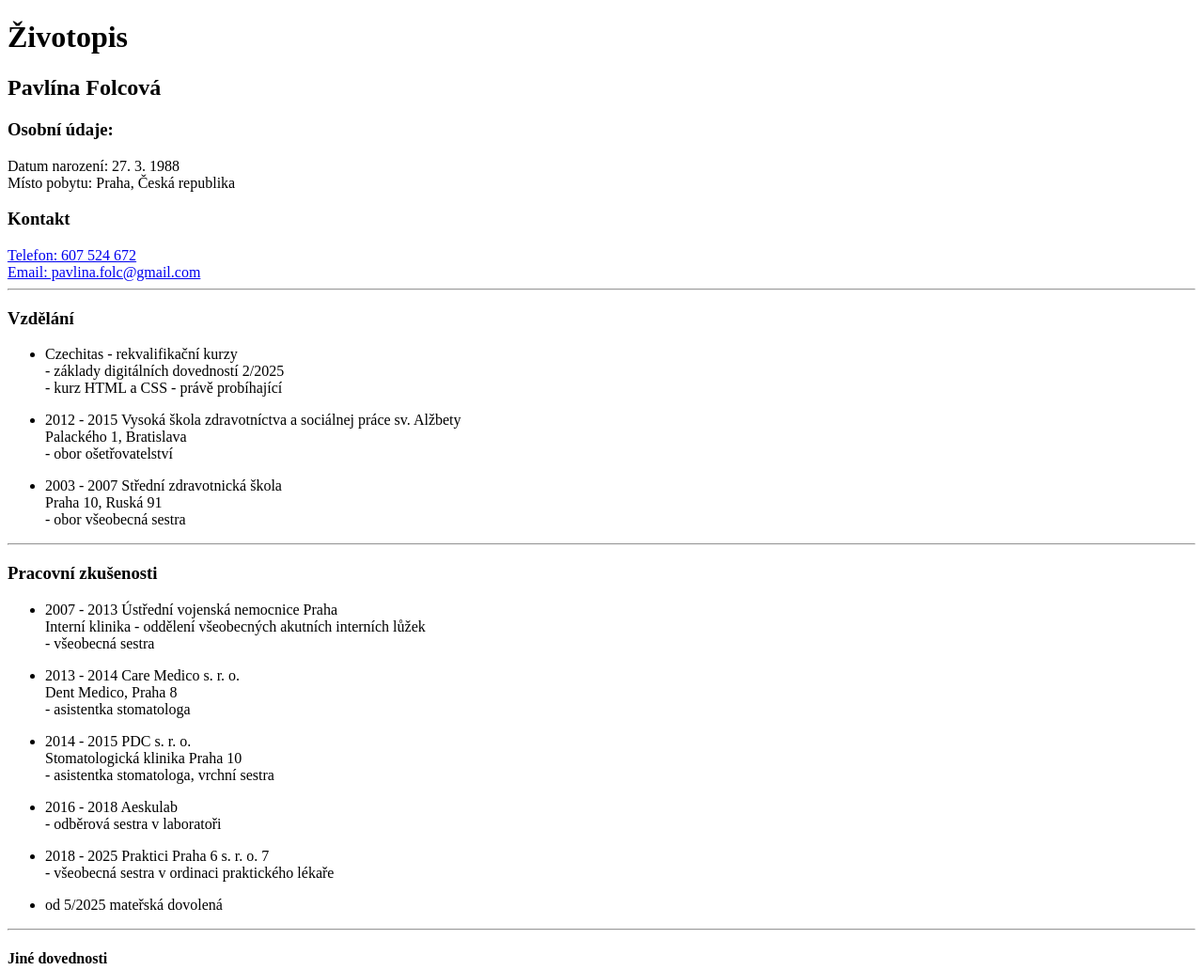
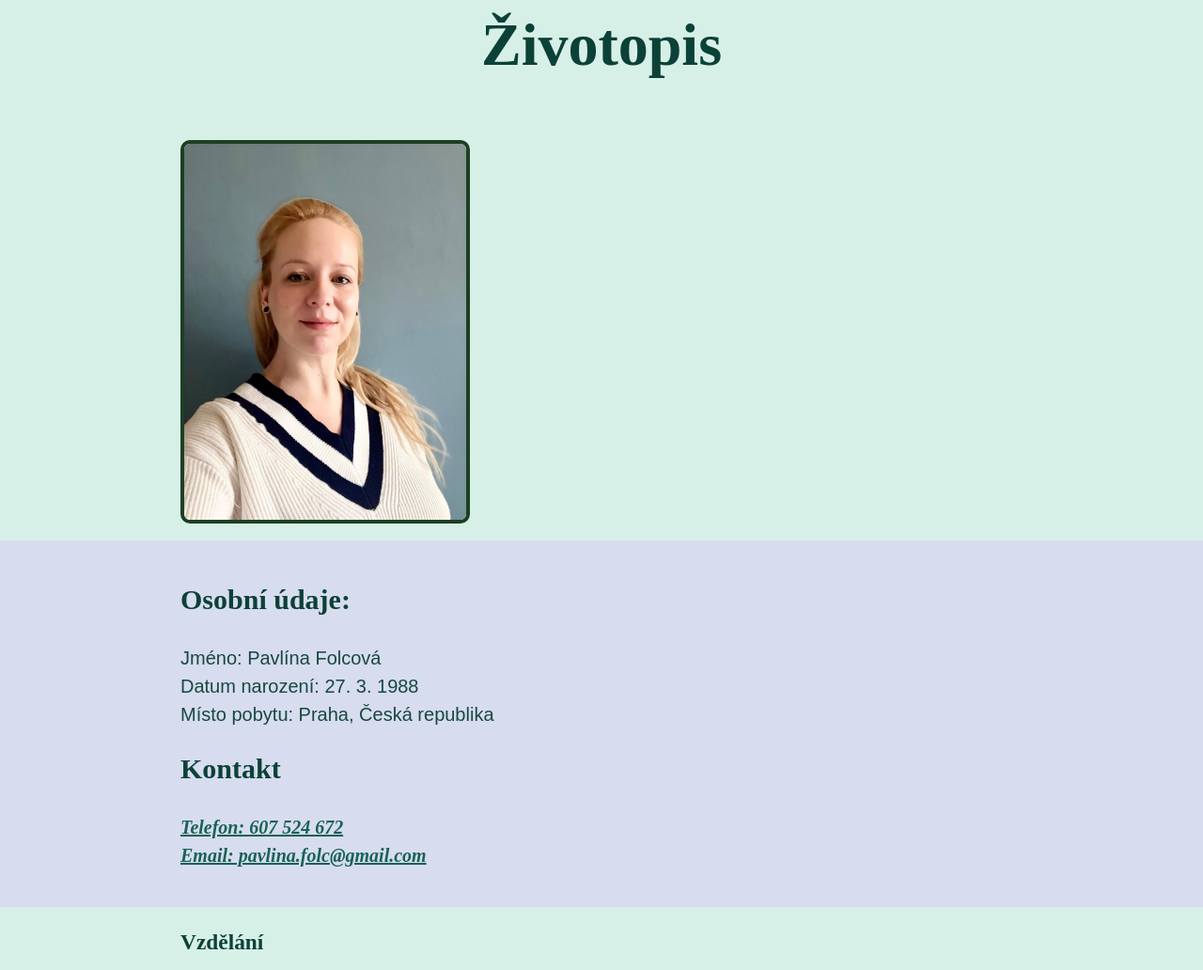
Before and after one commit to PawlF/Zivotopis-ukol01, a plain HTML site: page index.html in a window 1280 px wide. Shown: the top 1032 px of the page at 94% size. Drawn offline with Linux system fonts and the light colour scheme.

Commit message:
prvni pokusy s css

```diff
--- a/index.html
+++ b/index.html
@@ -8,19 +8,24 @@
 </head>
 <body>
 
+<header class="hlavicka">
+    <h1> Životopis </h1>
+</header>
 
- <h1> Životopis </h1>
+<section class="foto">
+    <img src="profil photo.jpg" alt=" profilové foto">
+</section>
 
- <h2>Pavlína Folcová </h2>
-
- <h3> Osobní údaje:</h3>
+<section class="kontakt">
+    <h2> Osobní údaje:</h2>
 
         <p>
+    Jméno: Pavlína Folcová<br>
     Datum narození: 27. 3. 1988 <br>
     Místo pobytu: Praha, Česká republika <br>
         </p>
 
- <h3> Kontakt</h3>
+    <h2> Kontakt</h2>
 
         <a href=  "607 524 672" </a> Telefon: 607 524 672 <br>
 
@@ -28,9 +33,10 @@
 
         </a>
 
-<hr>
+</section>
 
 
+<section class="education">
     <h3>Vzdělání</h3>
 
         <p>
@@ -54,9 +60,10 @@ Palackého 1, Bratislava <br>
 
 
     </ul>
+</section>
 
-<hr>
 
+<section class="works">
     <h3>Pracovní zkušenosti</h3>
 
         <p>
@@ -106,9 +113,10 @@ Palackého 1, Bratislava <br>
     </p>
 
     </ul>
+</section>
 
-<hr>
 
+<section class="others">
     <h4>Jiné dovednosti</h4>
         <p>
         Řidičský průkaz skupiny B - aktivní řidič <br>
@@ -120,8 +128,11 @@ Schopnost pracovat v týmu i samostatně<br>
         <p>
             Záliby:  Rekreační sport ( běh, kolo, jóga ), pěší tůry, četba
         </p>
+</section>
 
-
+<footer class="paticka">
+    ©2025 Pája Folcová
+</footer>
 
 
 
--- a/style.css
+++ b/style.css
@@ -0,0 +1,51 @@
+body
+    { color: rgb(24, 72, 64);
+    background-color: rgb(215, 240, 231);
+    font-size: 20px;
+    line-height: 1.5;
+    font-family: Arial, Helvetica, sans-serif;
+    margin: 0;}
+
+
+
+h1, h2, h3, h4
+    {color:rgb(12, 65, 55);
+    font-family:'Times New Roman', Times, serif ;
+    margin-top: 0;}
+
+a
+    { color:rgb(24,98,85);
+    font-style: italic;
+    font-weight: bold;
+    font-family: 'Times New Roman', Times, serif;}
+
+h1
+    { font-size: 64px;
+    text-align: center;
+    margin-top: 0;}
+
+.foto img
+    {width: 300px;
+    border-radius: 10px;
+    margin: 10px 15%;
+    border: 4px solid rgb(28, 63, 34)}
+
+.kontakt
+        {padding: 40px 15%;
+        background-color: rgb(215, 220, 239);}
+
+.education
+        {padding:20px 15% }
+
+.works
+        {padding: 20px 15%}
+
+.others
+        {padding: 20px 15%}
+
+
+footer
+    {text-align: center;
+    color: rgb(44, 76, 76);
+    background-color: rgb(195, 247, 247);
+    padding: 10px}
```
Also changed, not shown: profil photo.jpg (added). Lines whose indentation alone changed are shown as unchanged.
